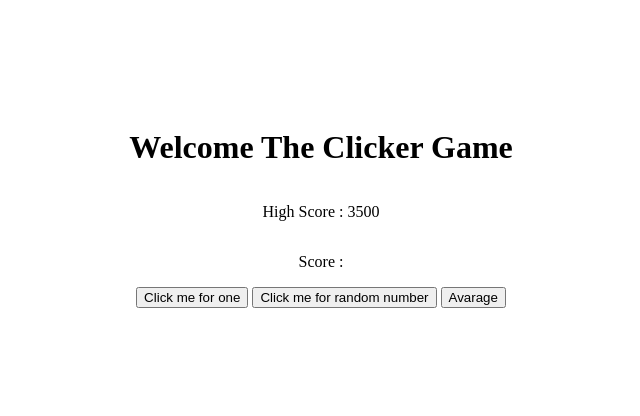
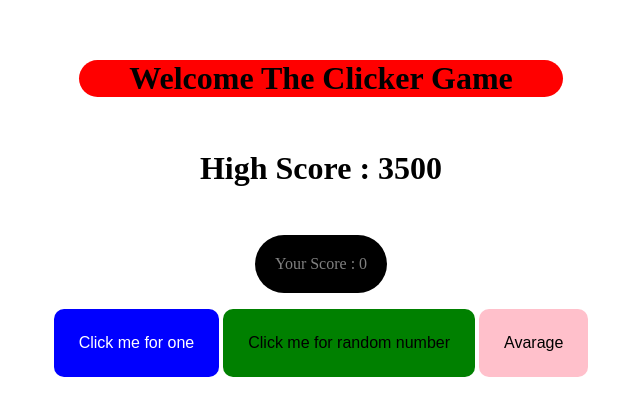
Before and after one commit to gorkemmadran/Clicker-Game, a plain HTML site: page index.html in a window 1280 px wide. Shown: the part 200-616 px from the top of the page, without its empty margins (319-959 px from the left). Drawn offline with Linux system fonts and the light colour scheme.

Commit message:
style değişti

```diff
--- a/index.html
+++ b/index.html
@@ -10,7 +10,7 @@
     <div class="container">
         <h1 class="tittle">Welcome The Clicker Game</h1>
         <p class="highscore">High Score : 3500 </p>
-        <p class="scoreline">Score : </p>
+        <p class="scoreline">Your Score : 0 </p>
         <div>
          <button class="btnOne">Click me for one</button>
          <button class="btnMore">Click me for random number</button>
--- a/style.css
+++ b/style.css
@@ -6,3 +6,53 @@ justify-content: center;
 height: 100vh;
 flex-direction: column;
 }
+
+h1{
+    color : black;
+    background-color: red;
+    padding-right:50px ;
+    padding-left:50px ;
+    border-radius: 50px;
+}
+
+.highscore{
+    font-size: 2rem;
+    font-weight: bold;
+}
+.scoreline{
+    color: grey;
+    background-color: black;
+    padding: 20px;
+    border-radius: 100px;
+}
+
+.btnOne{
+    background-color: blue;
+    padding: 25px;
+    color: white;
+    font-size: 1rem;
+    border: none;
+    border-radius: 10px;
+    cursor: pointer;
+
+
+}
+.btnMore{
+    background-color: green;
+    padding: 25px;
+    color: black;
+    font-size: 1rem;
+    border: none;
+    border-radius: 10px;
+    cursor: pointer;
+
+}
+.avarage{
+    background-color: pink;
+    padding: 25px;
+    color: black;
+    font-size: 1rem;
+    border: none;
+    border-radius: 10px;
+    cursor: pointer;
+}
```
